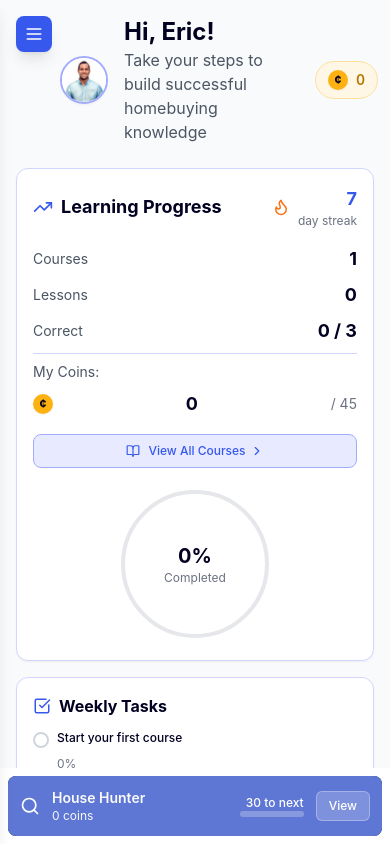
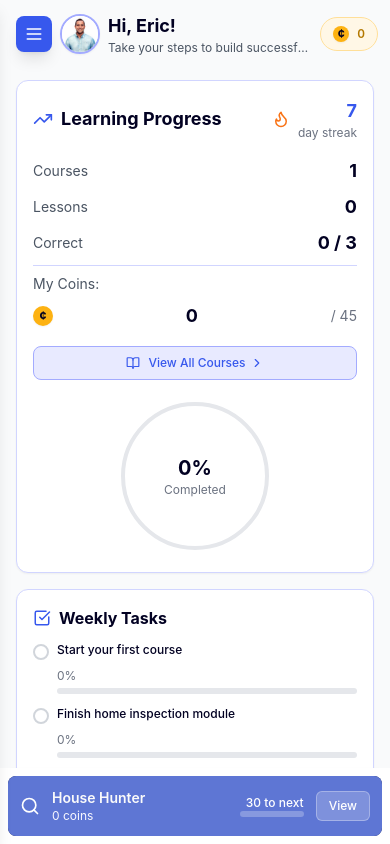
Before and after one commit to CNFabian/Nest-Navigate-Assignment, a React (Vite) app: page / in a window 390 px wide. Built offline with nearby package versions, Linux system fonts and the light colour scheme; the HTML template or start-up script is replaced by a standard one.

Commit message:
Update Header.jsx

```diff
--- a/src/components/Header.jsx
+++ b/src/components/Header.jsx
@@ -5,30 +5,34 @@ import profilePhoto from '../assets/eric-profile.avif'
 
 const Header = ({ coins, goToDashboard, title, subtitle }) => {
   return (
-    <header className="px-3 sm:px-6 py-4 pb-2 flex justify-between items-center animate-slideInDown">
-      <div className="flex items-center space-x-4 ml-12 lg:ml-0">
+    <header className="px-3 sm:px-6 py-3 sm:py-4 pb-2 flex justify-between items-center animate-slideInDown">
+      <div className="flex items-center space-x-2 sm:space-x-4 ml-12 lg:ml-0 flex-1 min-w-0">
         <img
           src={profilePhoto}
           alt="User Profile"
-          className="w-12 h-12 sm:w-14 sm:h-14 rounded-full object-cover border-2 border-risd_blue-200 hover:border-risd_blue transition-colors cursor-pointer shadow-sm"
+          className="w-10 h-10 sm:w-12 sm:h-12 lg:w-14 lg:h-14 rounded-full object-cover border-2 border-risd_blue-200 hover:border-risd_blue transition-colors cursor-pointer shadow-sm flex-shrink-0"
         />
-        <div>
-          <h1 className="text-2xl font-bold text-neutral_dark">{title}</h1>
-          <p className="text-gray-600">{subtitle}</p>
+        <div className="min-w-0 flex-1">
+          <h1 className="text-lg sm:text-xl lg:text-2xl font-bold text-neutral_dark truncate">
+            {title}
+          </h1>
+          <p className="text-xs sm:text-sm lg:text-base text-gray-600 truncate">
+            {subtitle}
+          </p>
         </div>
       </div>
 
-      <div className="flex items-center space-x-4">
+      <div className="flex items-center space-x-2 sm:space-x-4 flex-shrink-0">
         <input
           type="text"
-          placeholder="Search for courses"
-          className="px-4 py-2 border border-risd_blue-200 rounded-lg focus:outline-none focus:ring-2 focus:ring-risd_blue focus:border-risd_blue w-64 hidden sm:block transition-all duration-200"
+          placeholder="Search courses"
+          className="px-3 py-2 border border-risd_blue-200 rounded-lg focus:outline-none focus:ring-2 focus:ring-risd_blue focus:border-risd_blue w-32 sm:w-48 lg:w-64 hidden sm:block transition-all duration-200 text-sm"
         />
         <div className="coin-display group">
-          <div className="w-5 h-5 sm:w-6 sm:h-6 bg-selective_yellow rounded-full flex items-center justify-center text-xs font-bold text-neutral_dark group-hover:animate-wiggle shadow-sm">
+          <div className="w-4 h-4 sm:w-5 sm:h-5 lg:w-6 lg:h-6 bg-selective_yellow rounded-full flex items-center justify-center text-xs font-bold text-neutral_dark group-hover:animate-wiggle shadow-sm">
             ¢
           </div>
-          <span className="font-semibold text-selective_yellow-700 tabular-nums text-sm sm:text-base">
+          <span className="font-semibold text-selective_yellow-700 tabular-nums text-xs sm:text-sm lg:text-base">
             {coins}
           </span>
         </div>
```
